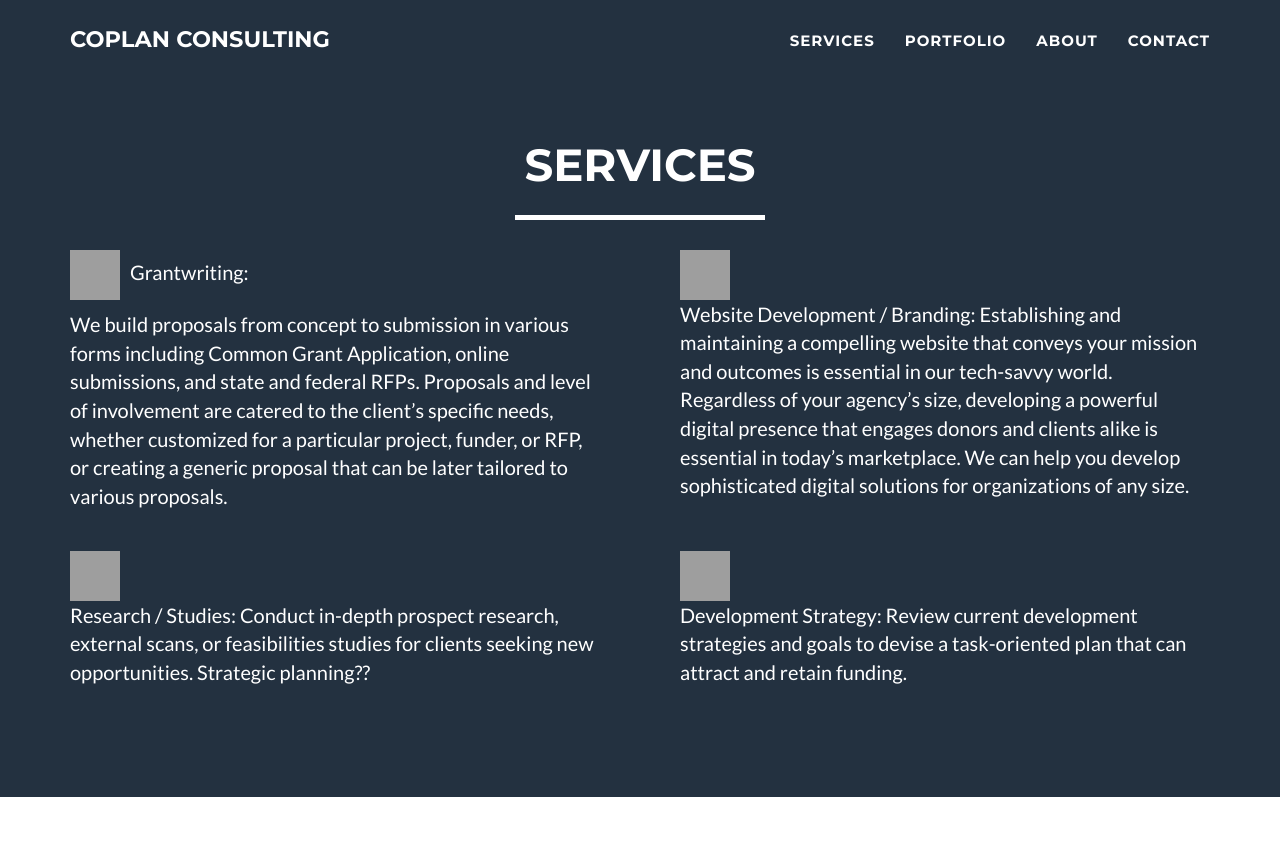
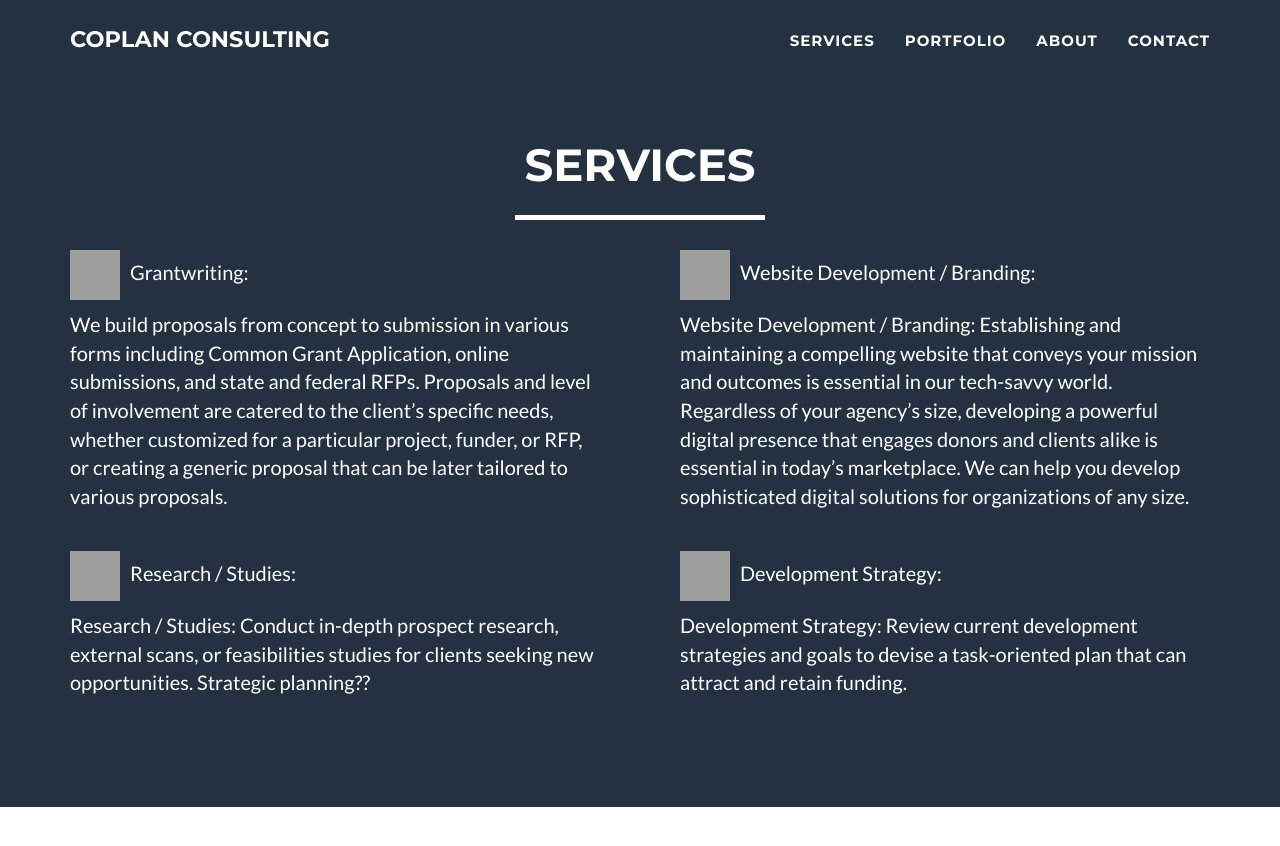
Before and after one commit to ccoplan/ccoplan.github.io, a Jekyll site: the page built from index.html, in a window 1280 px wide and 900 px high, scrolled down 663 px, cut to the strip 0-846 px from the top of the window. Built offline with Jekyll 4.4.1, drawn with Linux system fonts in a browser that asks for light colours; grey boxes are pictures that could not be loaded.

Commit message:
Update services.html

```diff
--- a/_includes/services.html
+++ b/_includes/services.html
@@ -39,17 +39,17 @@
         <p>We build proposals from concept to submission in various forms including Common Grant Application, online submissions, and state and federal RFPs.  Proposals and level of involvement are catered to the client’s specific needs, whether customized for a particular project, funder, or RFP, or creating a generic proposal that can be later tailored to various proposals.</p>
       </div>
       <div class="col-lg-6 right">
-        <img src="http://icons.iconarchive.com/icons/paomedia/small-n-flat/512/cog-icon.png" class="img-logo"/>
+        <p><img src="http://icons.iconarchive.com/icons/paomedia/small-n-flat/512/cog-icon.png" width="50" height="50" alt="Icon" /><span style="padding-left: 10px;">Website Development / Branding:</span></p>
         <p>Website Development / Branding: Establishing and maintaining a compelling website that conveys your mission and outcomes is essential in our tech-savvy world.  Regardless of your agency’s size, developing a powerful digital presence that engages donors and clients alike is essential in today’s marketplace.  We can help you develop sophisticated digital solutions for organizations of any size.</p>
       </div>
     </div>
     <div class="row">
       <div class="col-lg-6 left">
-        <img src="http://icons.iconarchive.com/icons/paomedia/small-n-flat/512/cog-icon.png" class="img-logo"/>
+        <p><img src="http://icons.iconarchive.com/icons/paomedia/small-n-flat/512/cog-icon.png" width="50" height="50" alt="Icon" /><span style="padding-left: 10px;">Research / Studies:</span></p>
         <p>Research / Studies: Conduct in-depth prospect research, external scans, or feasibilities studies for clients seeking new opportunities.  Strategic planning??</p>
       </div>
       <div class="col-lg-6 right">
-        <img src="http://icons.iconarchive.com/icons/paomedia/small-n-flat/512/cog-icon.png" class="img-logo"/>
+        <p><img src="http://icons.iconarchive.com/icons/paomedia/small-n-flat/512/cog-icon.png" width="50" height="50" alt="Icon" /><span style="padding-left: 10px;">Development Strategy:</span></p>
         <p>Development Strategy: Review current development strategies and goals to devise a task-oriented plan that can attract and retain funding.</p>
       </div>
     </div>
```
